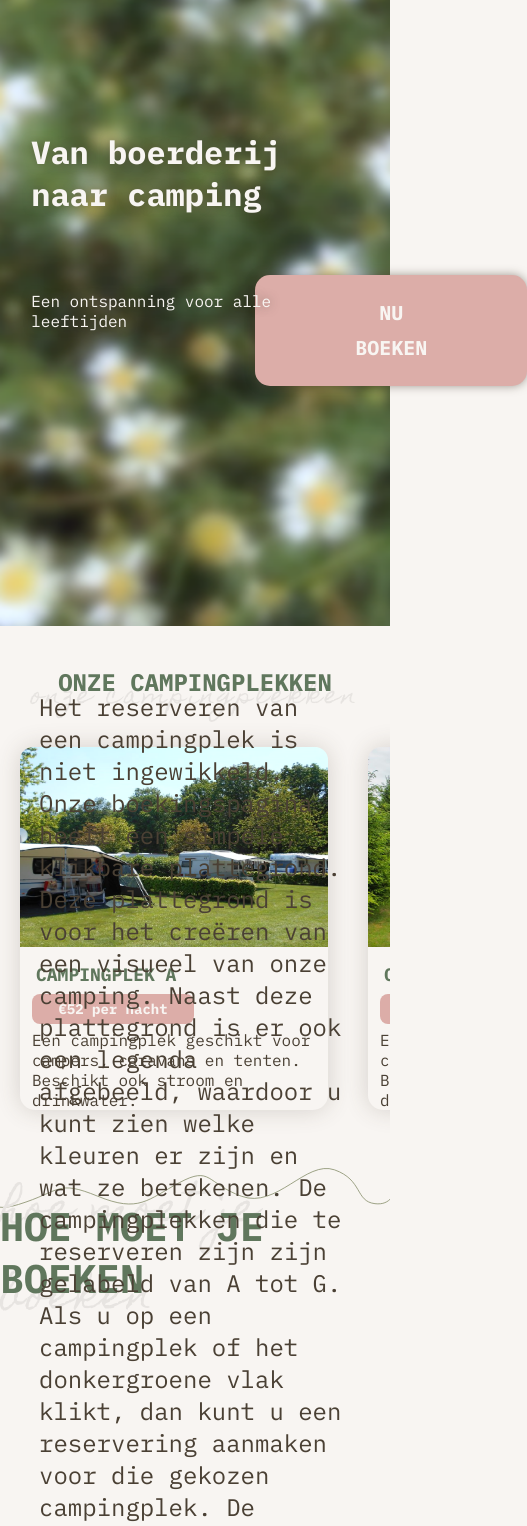
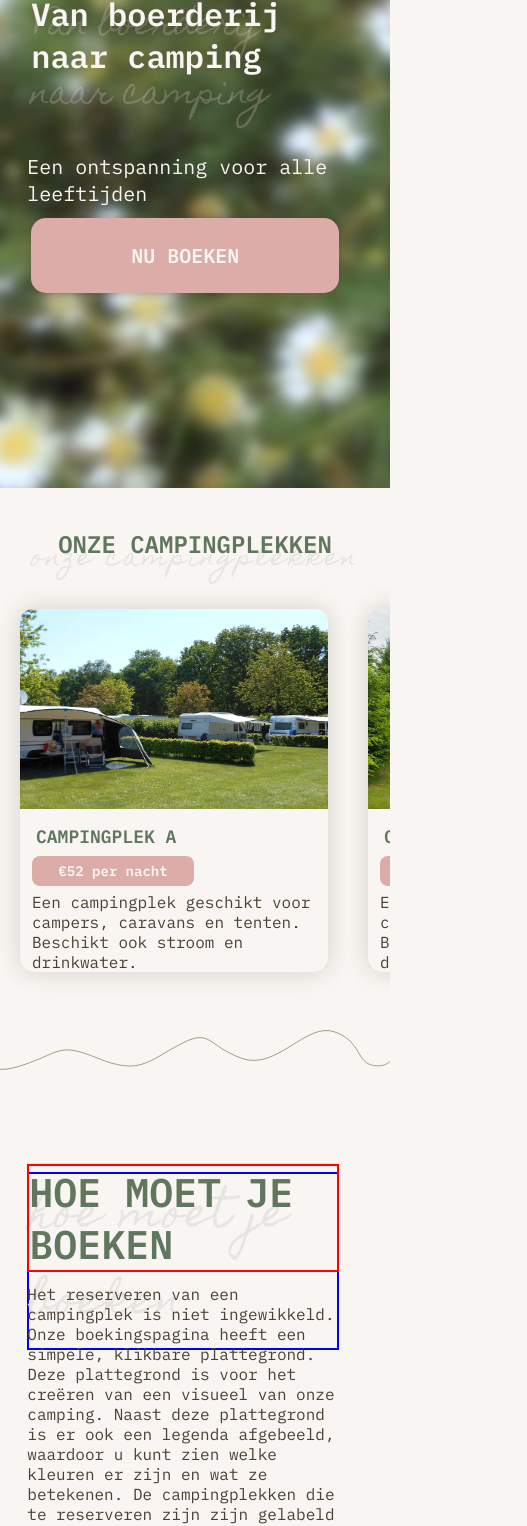
Before and after one commit to LaulensW/BertsBoerenCamping, a React (Vite) app in the folder BertsBoerenCamping/: page / in a window 390 px wide. Shown: the part 399-1925 px from the top of the page, 527 px wide, since content can reach past the window. Built offline with nearby package versions, Linux system fonts and the light colour scheme.

Commit message:
kleine foutjes gefixt

```diff
--- a/BertsBoerenCamping/src/components/BoekenInfo.css
+++ b/BertsBoerenCamping/src/components/BoekenInfo.css
@@ -20,35 +20,31 @@
     margin-top: 8px;
 }
 .description{
-    margin-top: 16px;
+    margin-top: 120px;
     color: var(--secondary-color);
 }
 
 
 @media (max-width: 430px){
     .hoe-moet-je-boeken{
-        display: flex;
-        position: absolute;
-        width: 100%;
-        justify-content: center;
+        width: 80%;
+    }
+    .hoe-moet-je-boeken-title{
         font-size: 24px;
-        margin: 110px 0 0 0;
+        margin: 0;
+        border: 2px solid red;
     }
-    .hoe-moet-je-boeken-cursive{
+    .hoe-moet-je-boeken-title-cursive{
         font-family: 'Homemade Apple', cursive;
         font-size: 24px;
-        margin: 118px 0 0 0;
-        display: flex;
-        position: absolute;
-        width: 100%;
-        justify-content: center;
-        font-size: 24px;
+        margin: 8px 0 0 0;
+        bordeR: 2px solid blue;
     }
     .description{
+        font-size: 16px;
         display: flex;
-        position: absolute;
         justify-content: center;
-        margin: 190px 8% 0 8%;
-        width: 80%;
+        margin: 120px 8% 0 8%;
+        width: 100%;
     }
 }
--- a/BertsBoerenCamping/src/components/BoekenInfo.jsx
+++ b/BertsBoerenCamping/src/components/BoekenInfo.jsx
@@ -7,7 +7,6 @@ const BoekenInfo = () => {
         <div className="hoe-moet-je-boeken">
             <h3 className="hoe-moet-je-boeken-title">HOE MOET JE BOEKEN</h3>
             <p3 className="hoe-moet-je-boeken-title-cursive">hoe moet je boeken</p3>
-
             <p3 className="description">Het reserveren van een campingplek is niet ingewikkeld. Onze boekingspagina heeft een simpele, klikbare plattegrond. Deze plattegrond is voor het creëren van een visueel van onze camping. Naast deze plattegrond is er ook een legenda afgebeeld, waardoor u kunt zien welke kleuren er zijn en wat ze betekenen. De campingplekken die te reserveren zijn zijn gelabeld van A tot G. Als u op een campingplek of het donkergroene vlak klikt, dan kunt u een reservering aanmaken voor die gekozen campingplek. De informatie, zoals beschikbare dagen en foto’s zijn toegevoegd voor die campingplek en veranderen elke keer wanneer een nieuwe campingplek is geselecteerd. Als u vergeten bent hoe u moet reserveren, staat er nog een kleine uitleg op de boekingspagina zelf om u te helpen.</p3>
         </div>
         </>
--- a/BertsBoerenCamping/src/components/BookingBannerEnUitleg.css
+++ b/BertsBoerenCamping/src/components/BookingBannerEnUitleg.css
@@ -25,6 +25,6 @@
 .boeken-uitleg-tekst{
     color: var(--secondary-color);
     font-size: 16px;
-    margin-top: 50px;
+    margin-top: 96px;
     text-align: left;
 }
--- a/BertsBoerenCamping/src/components/BookingPlattegrond.css
+++ b/BertsBoerenCamping/src/components/BookingPlattegrond.css
@@ -4,6 +4,7 @@
 }
 
 .plattegrond-title, .legenda-title{
+    font-weight: var(--font-weight-semibold);
     color: var(--primary-color);
     font-size: 40px;
     position: absolute;
--- a/BertsBoerenCamping/src/components/CallToAction.css
+++ b/BertsBoerenCamping/src/components/CallToAction.css
@@ -8,26 +8,27 @@
 }
 .cta-title{
     font-size: 56px;
-    position: absolute;
-    margin: 246px 0 0 7%;
-}
-.cta-title{
-    font-size: 56px;
     color: var(--neutral-color);
     font-weight: var(--font-weight-semibold);
     position: absolute;
+    font-size: 56px;
+    margin: 246px 0 0 7%;
 }
 .cta-title-cursive{
     font-family: 'Homemade Apple', cursive;
     font-size: 56px;
     letter-spacing: 3px;
     color:#f8f5f24a ;
+    position: absolute;
+    margin: 246px 0 0 7%;
 }
 .cta-beschrijving{
     z-index: 5;
     font-size: 20px;
     color: var(--neutral-color);
     text-shadow: 0px 0px 10px rgba(74, 64, 52, 0.5);
+    position: absolute;
+    margin: 355px 8% 0 7%;
 }
 .boeken-button{
     font-family:'IBM Plex Mono', monospace;
@@ -43,6 +44,8 @@
     border-radius: 15px;
     box-shadow: 0px 0px 10px rgba(74, 64, 52, 0.5);
     transition: background-color 0.3s ease-in-out;
+    position: absolute;
+    margin: 408px 8% 0 7%;
 }
 .boeken-button:hover {
     background-color: #C28E88;
@@ -85,7 +88,7 @@
         font-family:'IBM Plex Mono', monospace;
         position: absolute;
         cursor: pointer;
-        margin: 408px 8% 0 8%;
+        margin: 420px 8% 0 8%;
         padding: 20px 100px;
         font-size: 20px;
         line-height: 35.2px;
--- a/BertsBoerenCamping/src/components/CallToAction.jsx
+++ b/BertsBoerenCamping/src/components/CallToAction.jsx
@@ -8,12 +8,11 @@ const CallToAction = () => {
         <div className="call-to-action">
             <p1 className="cta-title-cursive">Van boerderij naar camping </p1>
             <h1 className="cta-title">Van boerderij naar camping</h1>
-            <p>Een ontspanning voor alle leeftijden</p>
+            <p className="cta-beschrijving">Een ontspanning voor alle leeftijden</p>
             <Link to="/booking"><button className="boeken-button">NU BOEKEN</button></Link>
             <img src="../images/CTA_Achtergrond.png" alt="Call To Action Achtergrond" className="cta-achtergrond"/>
             <img src="../images/CTA_Achtergrond_Responsive.png" alt="Call To Action" className="cta-achtergrond-responsive"/>
         </div>
-        <img src="../images/CTA_Achtergrond.png" alt="Call To Action Achtergrond" className="cta-achtergrond"/>
         </>
     );
 };
--- a/BertsBoerenCamping/src/components/FAQs.css
+++ b/BertsBoerenCamping/src/components/FAQs.css
@@ -53,28 +53,32 @@
 
 
 @media (max-width: 430px){
+    .faqs{
+        width: 80%;
+        margin: 160px 0 0 8%;
+    }
     .faqs-title{
         font-size: 24px;
-        margin: 1050px 0 0 0px;
+        margin: 800px 0 0 0px;
         color: var(--primary-color);
         display: flex;
         position: none;
         justify-content: center;
-        width: 100%;
+        width: 80%;
     }
     .faqs-title-cursive{
         font-family: 'Homemade Apple', cursive;
         color: #E7E4E1;
         letter-spacing: 3px;
         font-size: 24px;
-        margin: 1050px 0 0 0px;
+        margin: 810px 0 0 0px;
         display: flex;
         position: none;
         justify-content: center;
         width: 100%;
     }
     .faq-totaal{
-        margin: 1148px 8% 0 8%;
+        margin: 48px 8% 0 8%;
     }
 
     .faq-solo{
--- a/BertsBoerenCamping/src/index.css
+++ b/BertsBoerenCamping/src/index.css
@@ -13,7 +13,7 @@ body {
     --secondary-color: #4a4034;
     --neutral-color: #f8f5f2;
     --Button-color: #DCADA8;
-    --font-weight-semibold: 900;
+    --font-weight-semibold: 600;
     --font-weight-normal: 500;
 }
 
```
